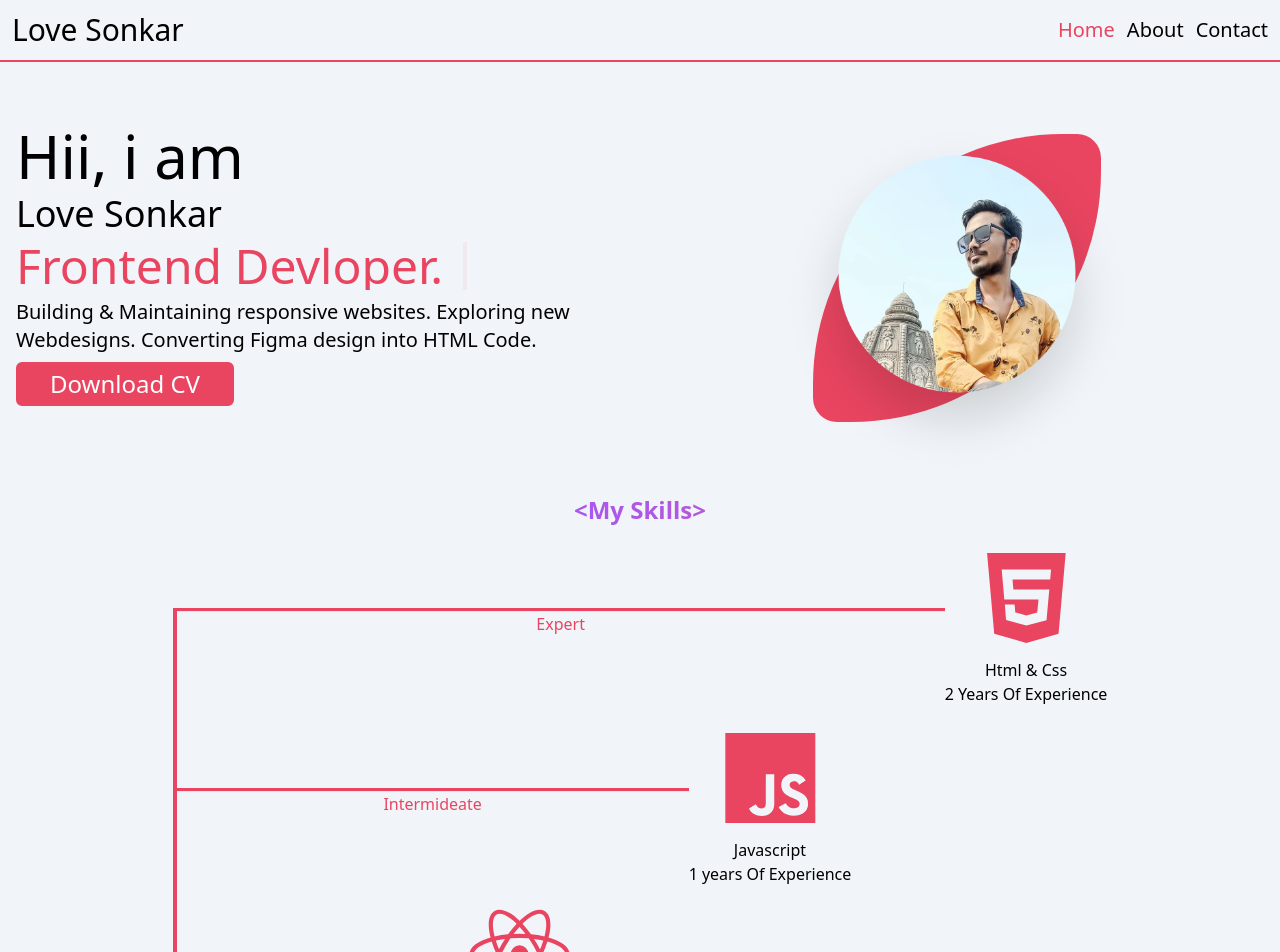
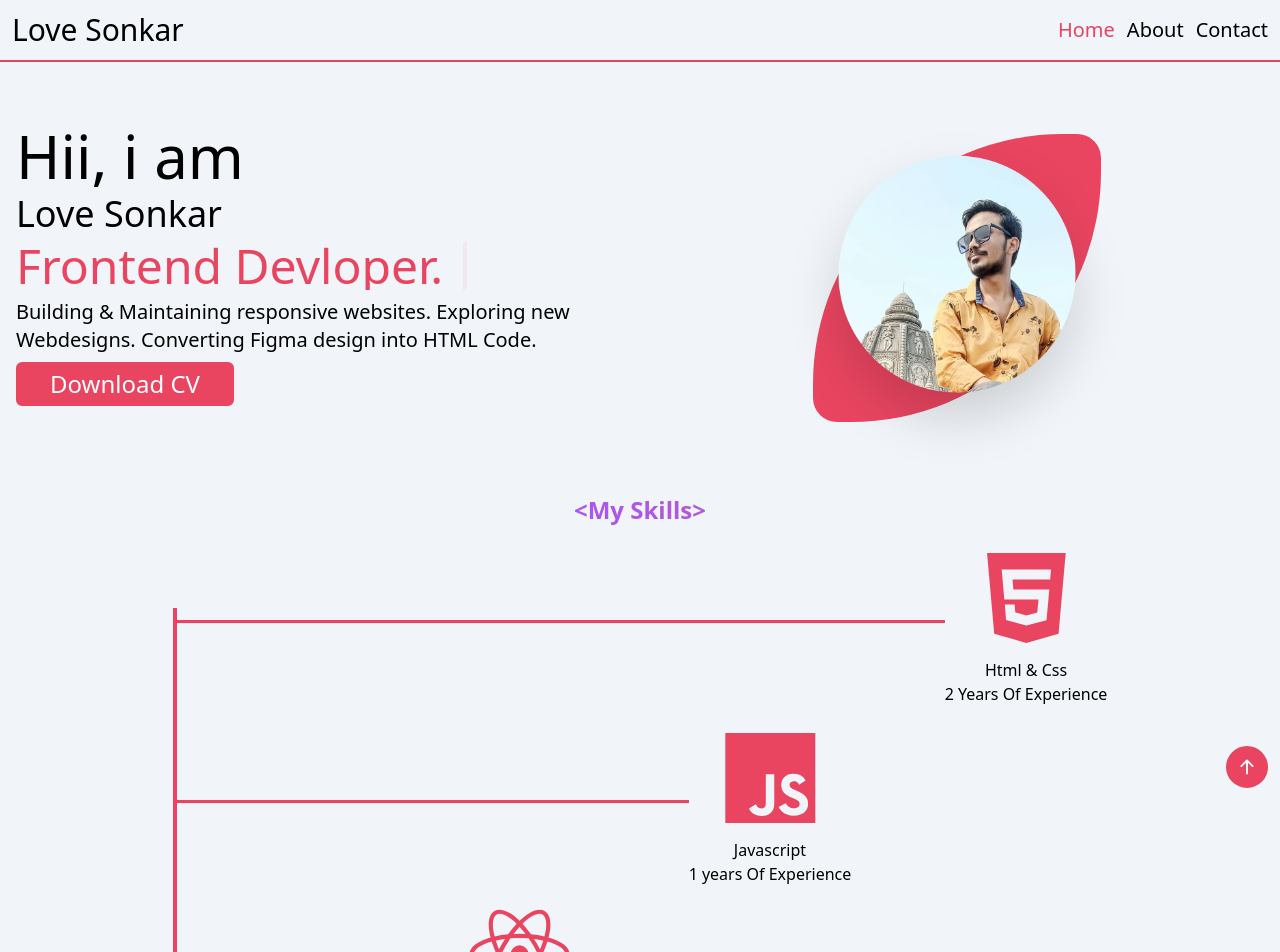
Before and after one commit to love-sonkar/react-portfolio, a React (Vite) app: page / in a window 1280 px wide. Shown: the top 952 px of the page. Built offline with nearby package versions, Linux system fonts and the light colour scheme.

Commit message:
remove some repetative code and added scroll to top button

```diff
--- a/src/App.jsx
+++ b/src/App.jsx
@@ -7,12 +7,14 @@ import ScrollTopComponent from "./components/utility/ScrollTopComponent";
 import Home from "./pages/Home";
 import About from "./pages/About";
 import Contact from "./pages/Contact";
+import ScrollTopButton from "./components/ScrollTopButton";
 
 function App() {
   return (
     <>
       <Toaster />
       <ScrollTopComponent />
+      <ScrollTopButton />
       <Header />
       <section className="bg-slate-100 flex flex-col items-center justify-between ">
         <Routes>
--- a/src/components/Footer.jsx
+++ b/src/components/Footer.jsx
@@ -23,7 +23,7 @@ const Footer = () => {
             </IconWrapper>
           </ContainerCenter>
         </div>
-        <div className="">
+        <div>
           <h1 className="text-2xl ">Contact Us</h1>
           <p className="text-xl">
             Email : <span className="text-gray-500">loveboss806@gmail.com</span>
--- a/src/components/Projects.jsx
+++ b/src/components/Projects.jsx
@@ -12,7 +12,7 @@ const Projects = ({ item }) => {
         reverse && "md:flex-row-reverse"
       }`}
     >
-      <div className="flex-1 cursor-pointer border-b-2 border-baseColor">
+      <div className="flex-1 border-b-2 border-baseColor">
         <LazyLoadImage
           src={image}
           className="rounded-lg object-cover"
--- /dev/null
+++ b/src/components/ScrollTopButton.jsx
@@ -0,0 +1,35 @@
+import React, { useState } from "react";
+import { BsArrowUpShort } from "react-icons/bs";
+import { GotoTop } from "./utility/GotoTop";
+import { useEffect } from "react";
+
+const ScrollTopButton = () => {
+  const [show, setShow] = useState(false);
+
+  useEffect(() => {
+    let timeout;
+    window.addEventListener("scroll", () => {
+      if (window.scrollY) {
+        clearTimeout(timeout);
+        setShow(true);
+      }
+      timeout = setTimeout(() => {
+        setShow(false);
+      }, 3000);
+    });
+    return window.removeEventListener("scroll", () => {});
+  }, []);
+
+const Showbtn = show ? "right-3":"right-[-144px]"
+
+  return (
+    <button
+      onClick={GotoTop}
+      className={`${Showbtn} select-none fixed z-50 bg-baseColor text-white hover:bg-transparent hover:text-baseColor bottom-3 text-3xl outline-none p-1 border-2 border-baseColor rounded-full transition-all`}
+    >
+      <BsArrowUpShort />
+    </button>
+  );
+};
+
+export default ScrollTopButton;
--- a/src/components/SkillList.jsx
+++ b/src/components/SkillList.jsx
@@ -3,9 +3,6 @@ const SkillList = ({ w, icon, heading, content, level }) => {
     <div className="flex items-center">
       <div>
         <div className={` ${w ? w : "w-[80px]"}  h-1 border-b bg-baseColor`} />
-        <p className="text-center text-baseColor text-base px-2 capitalize">
-          {level}
-        </p>
       </div>
       <div className="h-auto flex flex-col items-center">
         {icon}
--- a/src/components/Skills.jsx
+++ b/src/components/Skills.jsx
@@ -17,21 +17,18 @@ const Skills = () => {
         <div className="bg-baseColor w-1 h-[389px]" />
         <div className="flex flex-col gap-3 h-full justify-between">
           <SkillList
-            level="Expert"
             w="w-[60vw]"
             icon={<BiLogoHtml5 style={iconStyle} />}
             heading="Html & Css"
             content="2 Years Of Experience"
           />
           <SkillList
-            level="intermideate"
             w="w-[40vw]"
             icon={<BiLogoJavascript style={iconStyle} />}
             heading="Javascript"
             content="1 years Of Experience "
           />
           <SkillList
-            level="intermideate"
             w="w-[20vw]"
             icon={<BiLogoReact style={iconStyle} />}
             heading="React js"
--- /dev/null
+++ b/src/components/utility/GotoTop.js
@@ -0,0 +1,7 @@
+export const GotoTop=()=>{
+    window.scrollTo({
+        top:0,
+        left:0,
+        behavior:"smooth"
+    })
+}
--- a/src/components/utility/ScrollTopComponent.jsx
+++ b/src/components/utility/ScrollTopComponent.jsx
@@ -1,13 +1,10 @@
 import  { useEffect } from "react";
 import { useLocation } from "react-router-dom";
+import { GotoTop } from "./GotoTop";
 const ScrollTopComponent = () => {
   const location = useLocation();
   useEffect(() => {
-    return window.scroll({
-      left:0,
-      top:0,
-      behavior:"smooth"
-    });
+    return GotoTop()
   }, [location]);
 };
 
```
Also changed, not shown: 1 other file (tests, documents, lock files or other folders).
